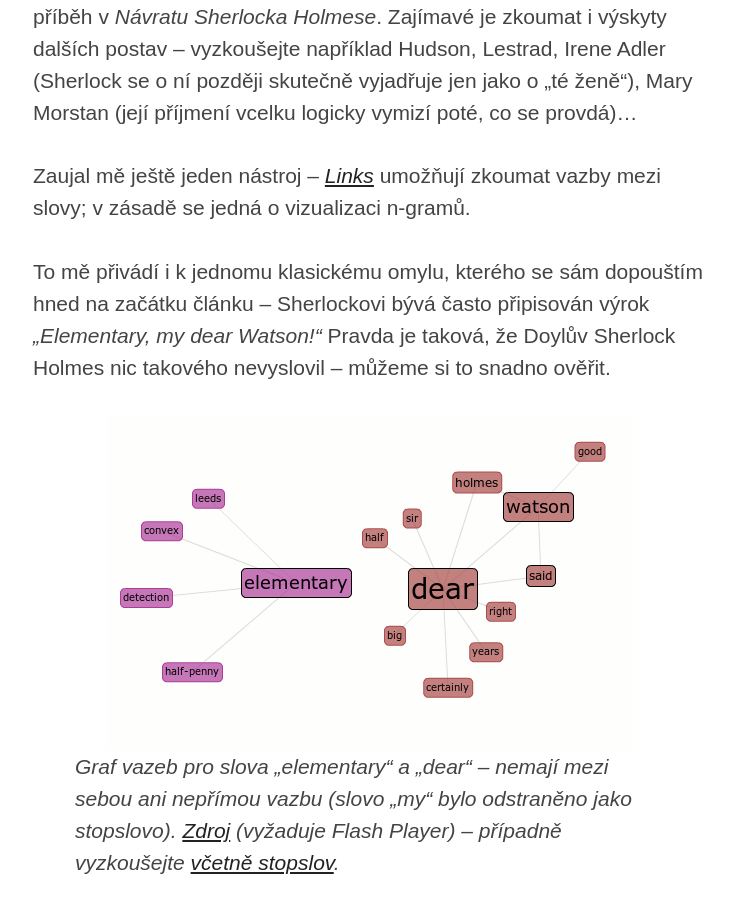
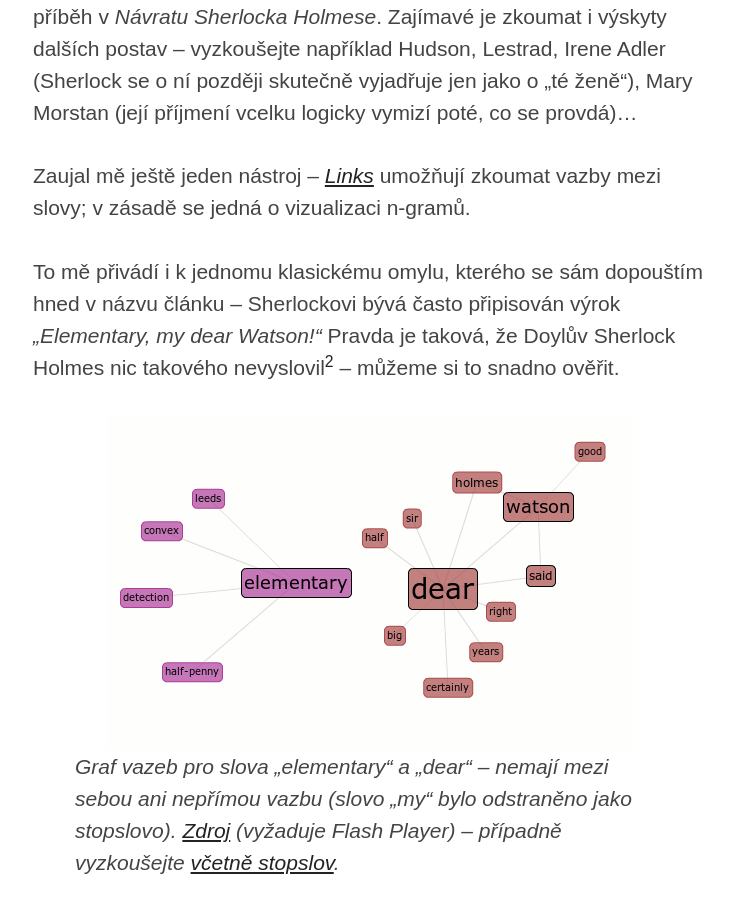
Before and after one commit to jnv/bitoff.cz, a Jekyll site: the page built from _posts/2014-02-28-voyant.md, in a window 1280 px wide and 900 px high, scrolled down 3851 px. Shown: the whole window, without its empty margins (271-1004 px from the left). Built offline with Jekyll 4.4.1, drawn with Linux system fonts in a browser that asks for light colours; some of the changed lines change nothing that is shown; some of the changed text lies outside the part shown.

Commit message:
Jak prosté, milý Watsone!

```diff
--- a/_posts/2014-02-28-voyant.md
+++ b/_posts/2014-02-28-voyant.md
@@ -1,6 +1,6 @@
 ---
 layout: post
-title:  "Elementární, milý Watsone!"
+title:  "Jak prosté, milý Watsone!"
 subtitle: "Sherlock Holmes pohledem Voyant Tools"
 category: StuNoMe
 date:   2014-02-28 20:00:00
@@ -66,7 +66,9 @@
 
 Zaujal mě ještě jeden nástroj -- [<i>Links</i>](http://docs.voyant-tools.org/tools/links/){: lang="en"} umožňují zkoumat vazby mezi slovy; v zásadě se jedná o vizualizaci n-gramů.
 
-To mě přivádí i k jednomu klasickému omylu, kterého se sám dopouštím hned na začátku článku -- Sherlockovi bývá často připisován výrok <q lang="en">Elementary, my dear Watson!</q> Pravda je taková, že Doylův Sherlock Holmes nic takového nevyslovil -- můžeme si to snadno ověřit.
+To mě přivádí i k jednomu klasickému omylu, kterého se sám dopouštím hned v názvu článku -- Sherlockovi bývá často připisován výrok <q lang="en">Elementary, my dear Watson!</q> Pravda je taková, že Doylův Sherlock Holmes nic takového nevyslovil[^elementary] -- můžeme si to snadno ověřit.
+
+[^elementary]: Fráze se pravděpodobně objevila až v románu <cite lang="en">Psmith, Journalist</cite> od P. G. Wodehouse; více viz [Sherlock Holmes Never Said “Elementary, My Dear Watson”](http://www.todayifoundout.com/index.php/2013/08/sherlock-holmes-never-said-elementary-dear-watson/){: lang="en"}.
 
 <figure>
 [![]({{page.assets}}/links.png)]({{page.assets}}/links.png)
```
